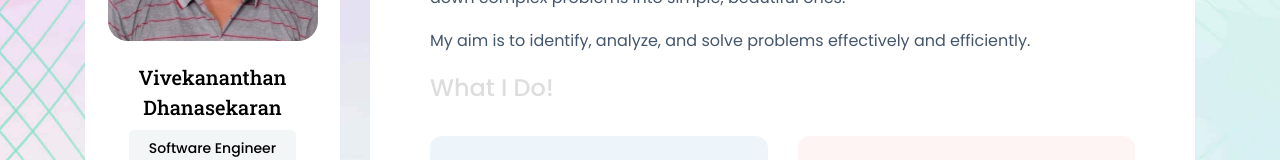
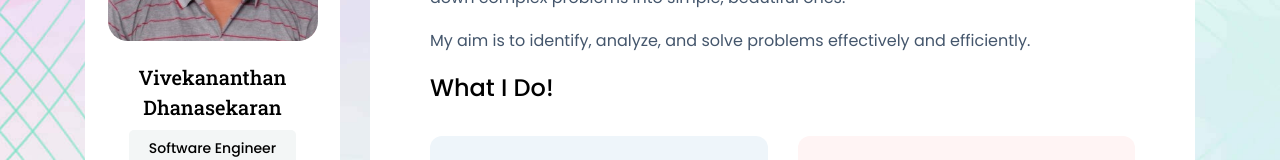
Before and after one commit to vdhanasekaran/portfolio, a Next.js app: page / in a window 1280 px wide. Shown: the part 349-509 px from the top of the page. Built offline with nearby package versions, Linux system fonts and the light colour scheme.

Commit message:
update section title color

```diff
--- a/public/assets/css/style.css
+++ b/public/assets/css/style.css
@@ -96,7 +96,7 @@ body {
 .section-title {
     font-size: 32px;
     font-weight: 600;
-    color: #dddddd;
+    /* color: #dddddd; */
     margin-bottom: 20px;
 }
 .section-pera {
```
